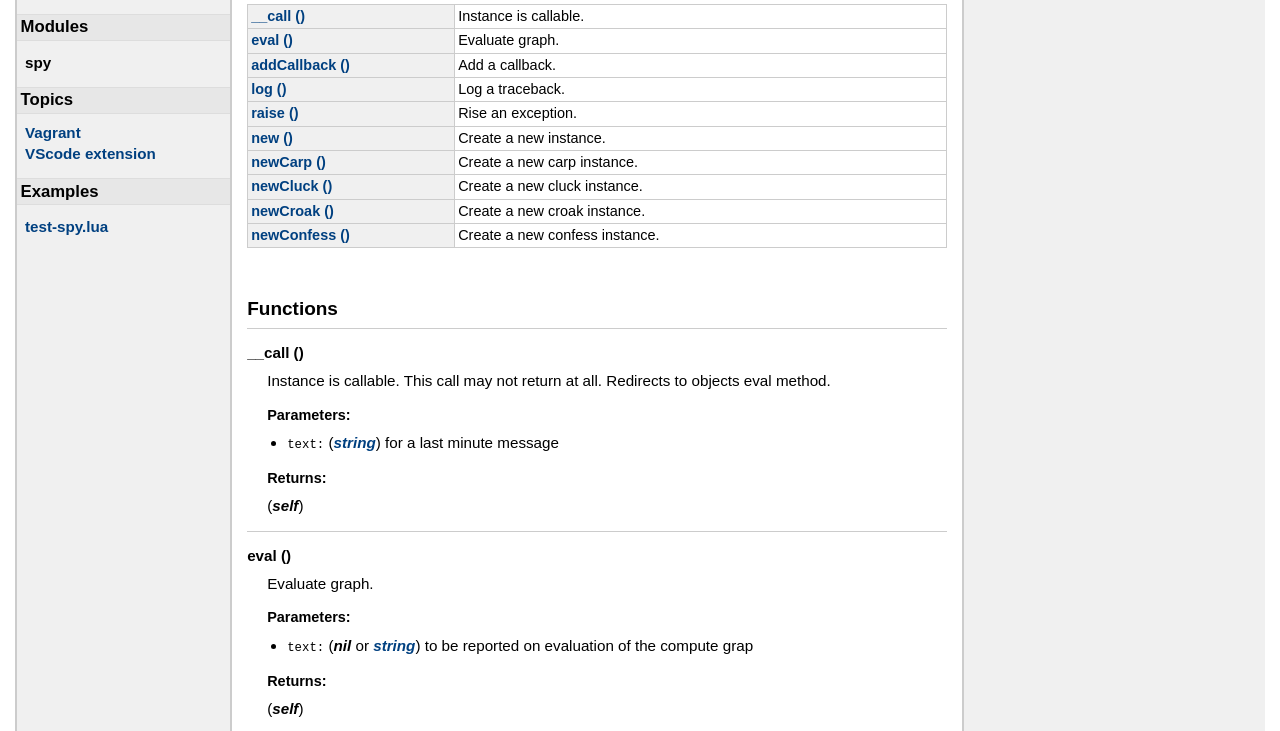
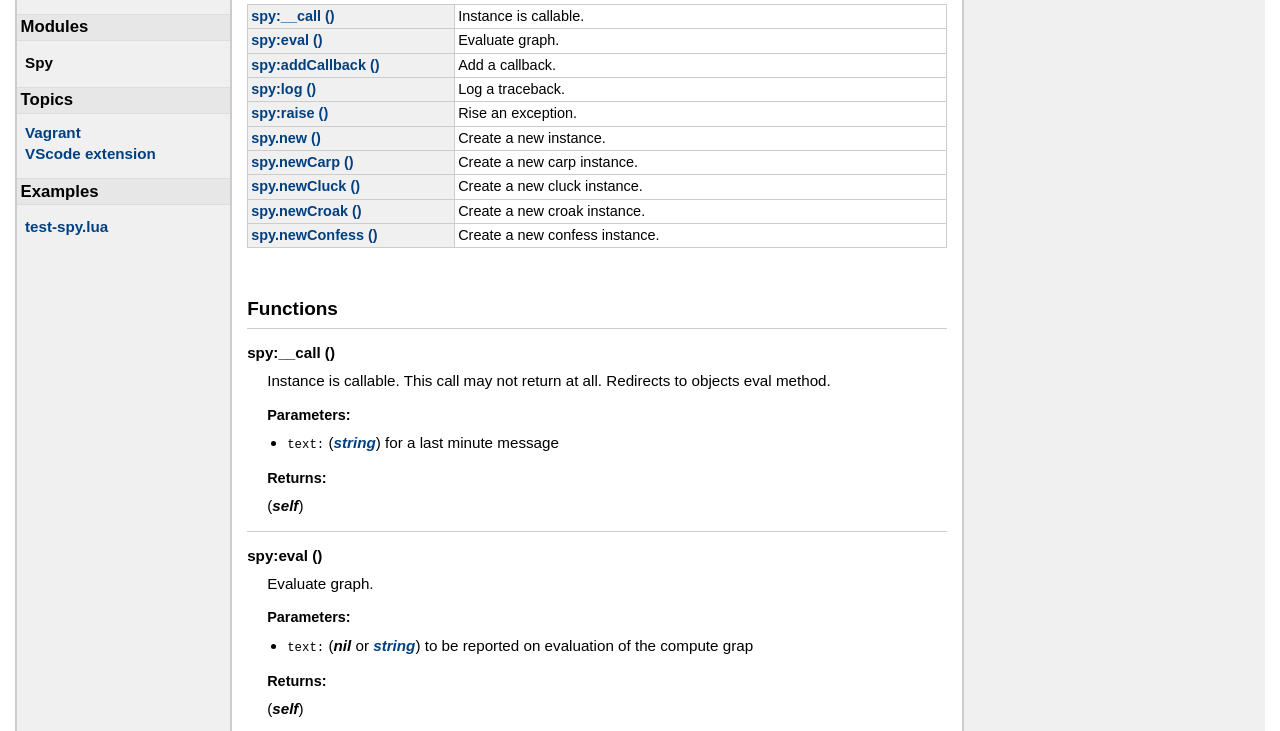
Before and after one commit to jeblad/Doppelganger, a plain HTML site: page docs/index.html in a window 1280 px wide. Shown: the part 134-865 px from the top of the page. Drawn offline with Linux system fonts and the light colour scheme.

Commit message:
Updated generated docs

```diff
--- a/docs/index.html
+++ b/docs/index.html
@@ -35,7 +35,7 @@
 
 <h2>Modules</h2>
 <ul class="nowrap">
-  <li><strong>spy</strong></li>
+  <li><strong>Spy</strong></li>
 </ul>
 <h2>Topics</h2>
 <ul class="">
@@ -51,7 +51,7 @@
 
 <div id="content">
 
-<h1>Module <code>spy</code></h1>
+<h1>Module <code>Spy</code></h1>
 <p>Baseclass for spies.</p>
 <p>
 
@@ -61,43 +61,43 @@
 <h2><a href="#Functions">Functions</a></h2>
 <table class="function_list">
 	<tr>
-	<td class="name nowrap"><a href="#__call">__call ()</a></td>
+	<td class="name nowrap"><a href="#spy:__call">spy:__call ()</a></td>
 	<td class="summary">Instance is callable.</td>
 	</tr>
 	<tr>
-	<td class="name nowrap"><a href="#eval">eval ()</a></td>
+	<td class="name nowrap"><a href="#spy:eval">spy:eval ()</a></td>
 	<td class="summary">Evaluate graph.</td>
 	</tr>
 	<tr>
-	<td class="name nowrap"><a href="#addCallback">addCallback ()</a></td>
+	<td class="name nowrap"><a href="#spy:addCallback">spy:addCallback ()</a></td>
 	<td class="summary">Add a callback.</td>
 	</tr>
 	<tr>
-	<td class="name nowrap"><a href="#log">log ()</a></td>
+	<td class="name nowrap"><a href="#spy:log">spy:log ()</a></td>
 	<td class="summary">Log a traceback.</td>
 	</tr>
 	<tr>
-	<td class="name nowrap"><a href="#raise">raise ()</a></td>
+	<td class="name nowrap"><a href="#spy:raise">spy:raise ()</a></td>
 	<td class="summary">Rise an exception.</td>
 	</tr>
 	<tr>
-	<td class="name nowrap"><a href="#new">new ()</a></td>
+	<td class="name nowrap"><a href="#spy.new">spy.new ()</a></td>
 	<td class="summary">Create a new instance.</td>
 	</tr>
 	<tr>
-	<td class="name nowrap"><a href="#newCarp">newCarp ()</a></td>
+	<td class="name nowrap"><a href="#spy.newCarp">spy.newCarp ()</a></td>
 	<td class="summary">Create a new carp instance.</td>
 	</tr>
 	<tr>
-	<td class="name nowrap"><a href="#newCluck">newCluck ()</a></td>
+	<td class="name nowrap"><a href="#spy.newCluck">spy.newCluck ()</a></td>
 	<td class="summary">Create a new cluck instance.</td>
 	</tr>
 	<tr>
-	<td class="name nowrap"><a href="#newCroak">newCroak ()</a></td>
+	<td class="name nowrap"><a href="#spy.newCroak">spy.newCroak ()</a></td>
 	<td class="summary">Create a new croak instance.</td>
 	</tr>
 	<tr>
-	<td class="name nowrap"><a href="#newConfess">newConfess ()</a></td>
+	<td class="name nowrap"><a href="#spy.newConfess">spy.newConfess ()</a></td>
 	<td class="summary">Create a new confess instance.</td>
 	</tr>
 </table>
@@ -110,8 +110,8 @@
 
     <dl class="function">
     <dt>
-    <a name = "__call"></a>
-    <strong>__call ()</strong>
+    <a name = "spy:__call"></a>
+    <strong>spy:__call ()</strong>
     </dt>
     <dd>
     Instance is callable.
@@ -139,8 +139,8 @@
 
 </dd>
     <dt>
-    <a name = "eval"></a>
-    <strong>eval ()</strong>
+    <a name = "spy:eval"></a>
+    <strong>spy:eval ()</strong>
     </dt>
     <dd>
     Evaluate graph.
@@ -166,8 +166,8 @@
 
 </dd>
     <dt>
-    <a name = "addCallback"></a>
-    <strong>addCallback ()</strong>
+    <a name = "spy:addCallback"></a>
+    <strong>spy:addCallback ()</strong>
     </dt>
     <dd>
     Add a callback.
@@ -197,8 +197,8 @@
 
 </dd>
     <dt>
-    <a name = "log"></a>
-    <strong>log ()</strong>
+    <a name = "spy:log"></a>
+    <strong>spy:log ()</strong>
     </dt>
     <dd>
     Log a traceback.
@@ -228,8 +228,8 @@
 
 </dd>
     <dt>
-    <a name = "raise"></a>
-    <strong>raise ()</strong>
+    <a name = "spy:raise"></a>
+    <strong>spy:raise ()</strong>
     </dt>
     <dd>
     Rise an exception.
@@ -260,8 +260,8 @@
 
 </dd>
     <dt>
-    <a name = "new"></a>
-    <strong>new ()</strong>
+    <a name = "spy.new"></a>
+    <strong>spy.new ()</strong>
     </dt>
     <dd>
     Create a new instance.
@@ -287,8 +287,8 @@
 
 </dd>
     <dt>
-    <a name = "newCarp"></a>
-    <strong>newCarp ()</strong>
+    <a name = "spy.newCarp"></a>
+    <strong>spy.newCarp ()</strong>
     </dt>
     <dd>
     Create a new carp instance.
@@ -315,8 +315,8 @@
 
 </dd>
     <dt>
-    <a name = "newCluck"></a>
-    <strong>newCluck ()</strong>
+    <a name = "spy.newCluck"></a>
+    <strong>spy.newCluck ()</strong>
     </dt>
     <dd>
     Create a new cluck instance.
@@ -343,8 +343,8 @@
 
 </dd>
     <dt>
-    <a name = "newCroak"></a>
-    <strong>newCroak ()</strong>
+    <a name = "spy.newCroak"></a>
+    <strong>spy.newCroak ()</strong>
     </dt>
     <dd>
     Create a new croak instance.
@@ -374,8 +374,8 @@
 
 </dd>
     <dt>
-    <a name = "newConfess"></a>
-    <strong>newConfess ()</strong>
+    <a name = "spy.newConfess"></a>
+    <strong>spy.newConfess ()</strong>
     </dt>
     <dd>
     Create a new confess instance.
```
Also changed, not shown: docs/examples/test-spy.lua.html (+1 -1 lines), docs/topics/vagrant.md.html (+1 -1 lines), docs/topics/vscode.md.html (+1 -1 lines).
